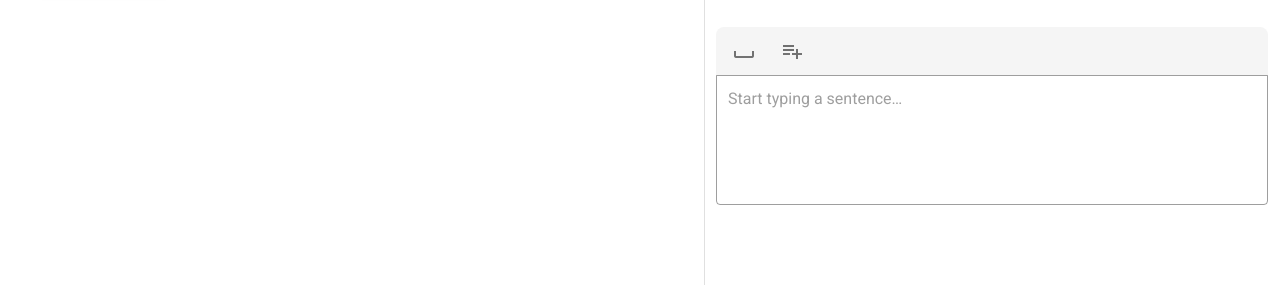
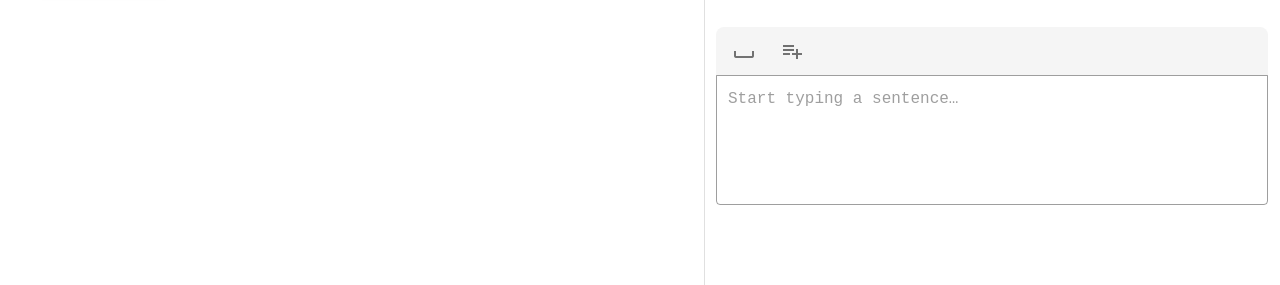
Before and after one commit to edukado-interreto/testu, a Nuxt app: page / in a window 1280 px wide. Both pictures are taken after a click on the button "GAP FILLING". Shown: the part 285-570 px from the top of the page. Built offline with nearby package versions, Linux system fonts and the light colour scheme.

Commit message:
monospace gap filling textarea

```diff
--- a/components/OptionsSelector.vue
+++ b/components/OptionsSelector.vue
@@ -18,6 +18,7 @@
       <v-tooltip bottom>
         <template v-slot:activator="{ on }">
           <v-btn
+            :disabled="!input_is_blank"
             v-on="on"
             rounded
             text
--- a/pages/index.vue
+++ b/pages/index.vue
@@ -90,7 +90,7 @@
           v-model="current.data.code"
           auto-grow
           outlined
-          class="rounded-t-0 rounded-b-md"
+          class="code rounded-t-0 rounded-b-md"
         ></v-textarea>
       </v-container>
     </v-navigation-drawer>
@@ -368,4 +368,5 @@ export default {
 </script>
 <style scoped>
   .pre-line { white-space: pre-line; }
+  .code { font-family: monospace; }
 </style>
```
